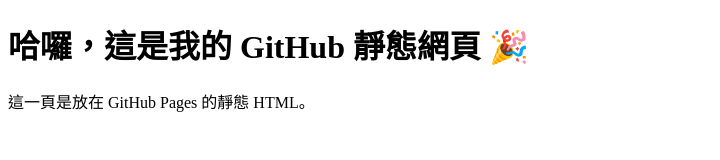
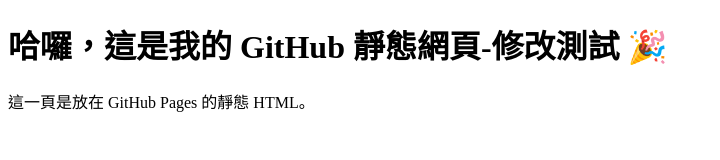
Before and after one commit to chitienshih-wq/Git_Test, a plain HTML site: page index.html in a window 1280 px wide. Shown: the whole page, without its empty margins (0-720 px from the left). Drawn offline with Linux system fonts and the light colour scheme.

Commit message:
update index page

```diff
--- a/index.html
+++ b/index.html
@@ -5,7 +5,7 @@
   <title>我的靜態網站-修改測試</title>
 </head>
 <body>
-  <h1>哈囉，這是我的 GitHub 靜態網頁 🎉</h1>
+  <h1>哈囉，這是我的 GitHub 靜態網頁-修改測試 🎉</h1>
   <p>這一頁是放在 GitHub Pages 的靜態 HTML。</p>
 </body>
 </html>
```
